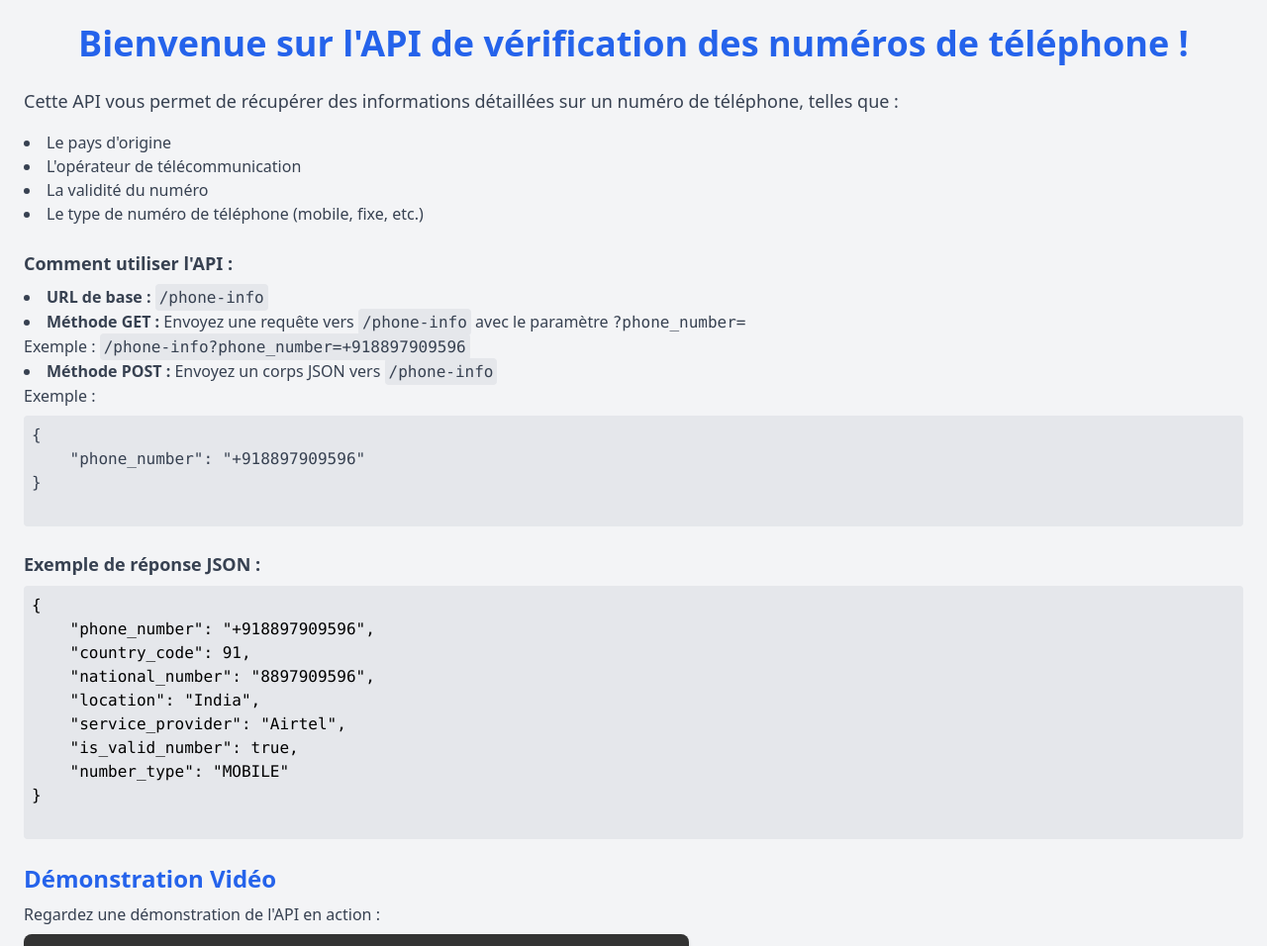
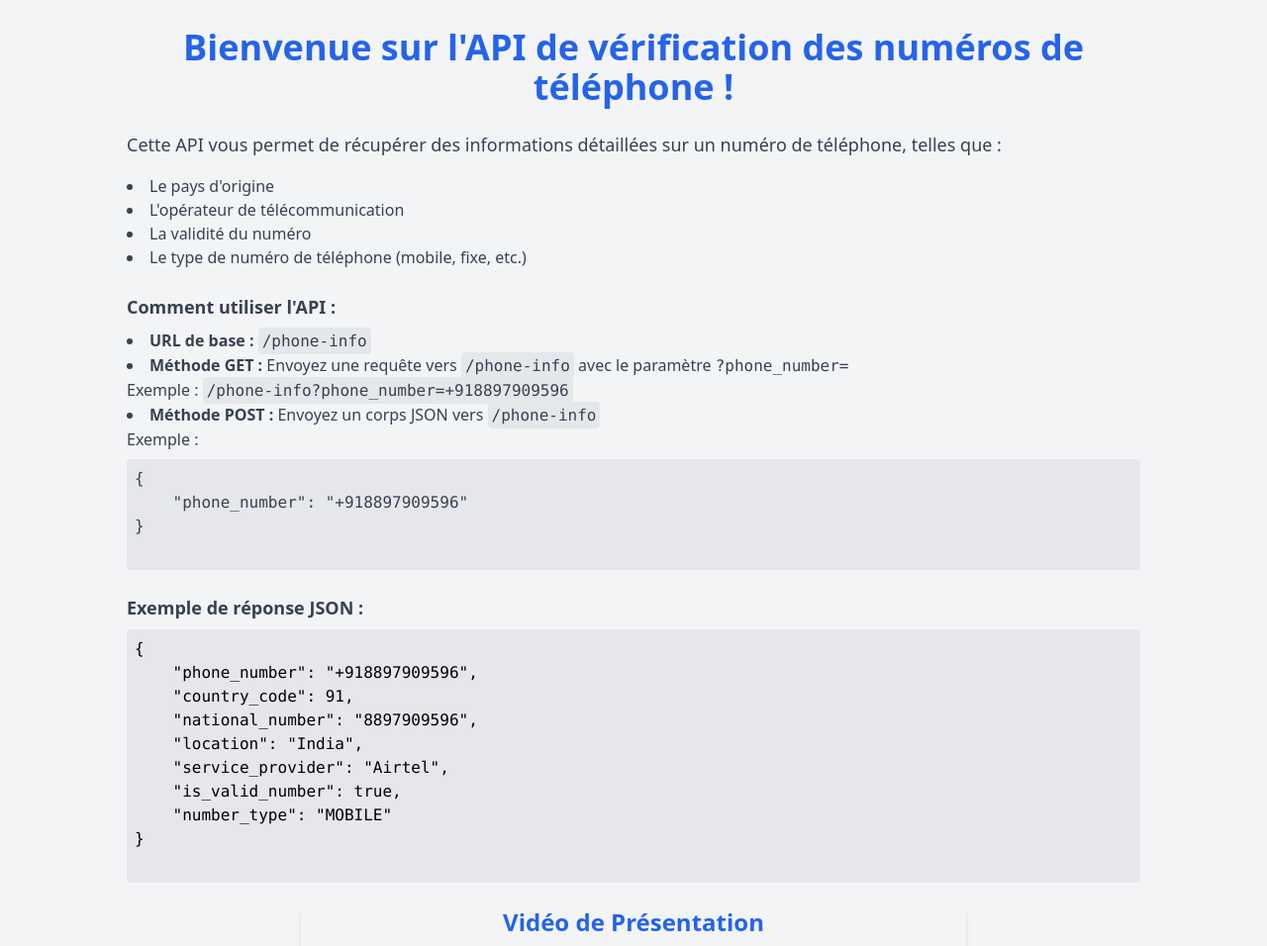
Before and after one commit to EtudiantFabre/api_phone_numbers, a Django app: page / in a window 1280 px wide. Shown: the top 956 px of the page at 99% size. Run offline with Django 4.2, Linux system fonts and the light colour scheme; parts of the project's set-up code (start-up, migrations or seed data) failed here and were passed over; some libraries are stand-ins or nearby versions; grey boxes are pictures that could not be loaded.

Commit message:
Mise à jour de la mise en page de la vidéo de présentation et ajustement des marges dans le conteneur principal

```diff
--- a/example/templates/example/index.html
+++ b/example/templates/example/index.html
@@ -7,7 +7,7 @@
     <script src="https://cdn.tailwindcss.com"></script>
 </head>
 <body class="bg-gray-100 font-sans">
-    <div class="container mx-auto p-6">
+    <div class="container mx-auto py-7 mg:px-[10em] sm:px-[8em] px-[2em]">
         <h1 class="text-4xl font-bold text-center text-blue-600 mb-6">Bienvenue sur l'API de vérification des numéros de téléphone !</h1>
         <p class="text-lg text-gray-700 mb-4">Cette API vous permet de récupérer des informations détaillées sur un numéro de téléphone, telles que :</p>
         <ul class="list-disc list-inside mb-6 text-gray-700">
@@ -50,15 +50,17 @@
         </pre>
 
         <!-- Section Vidéo -->
-        <div class="mb-6">
-            <h2 class="text-2xl font-bold text-blue-600 mb-2">Démonstration Vidéo</h2>
-            <p class="text-gray-700 mb-2">Regardez une démonstration de l'API en action :</p>
-            <video controls class="w-full max-w-2xl rounded-lg shadow-md">
-                <source src="https://example.com/demo-video.mp4" type="video/mp4">
-                Votre navigateur ne supporte pas la vidéo.
-            </video>
-            <p class="text-sm text-gray-500 mt-2">* Remplacez l'URL de la vidéo par votre fichier hébergé (ex. sur Vimeo ou YouTube).</p>
-        </div>
+        <div class="w-full max-w-2xl rounded-lg shadow-md overflow-hidden text-center items-center mx-auto mb-6">
+			<h2 class="text-2xl font-bold text-blue-600 mb-4">Vidéo de Présentation</h2>
+			<iframe
+			width="100%" height="400"
+			src="https://www.youtube.com/embed/WVHrQ_9QpgE?si=pc9kt67jp11JZ1Ug"
+			title="YouTube video player"
+			frameborder="0"
+			allow="accelerometer; autoplay; clipboard-write; encrypted-media; gyroscope; picture-in-picture"
+			allowfullscreen>
+			</iframe>
+		</div>
 
         <!-- Formulaire de test -->
         <div class="mb-6">
```
